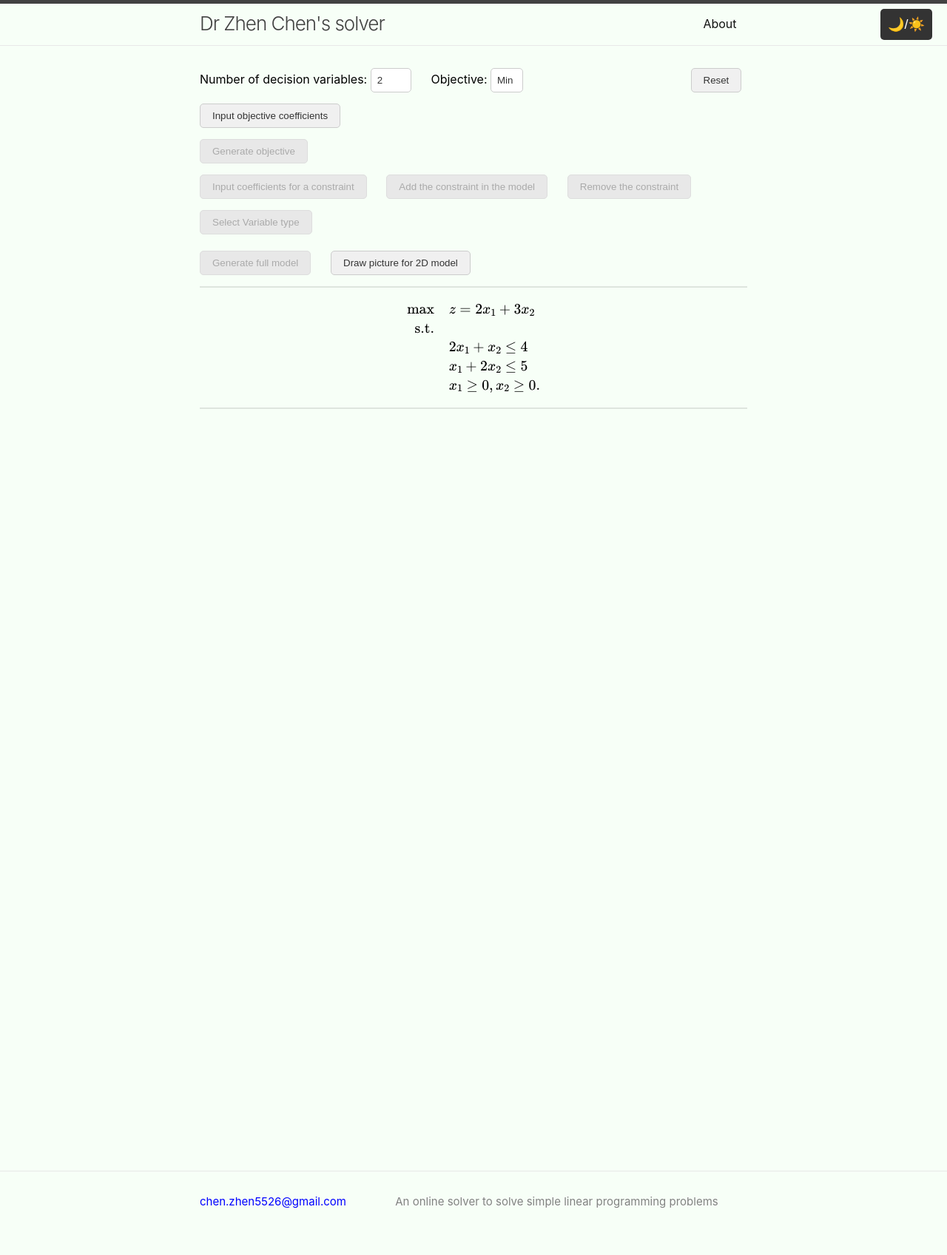
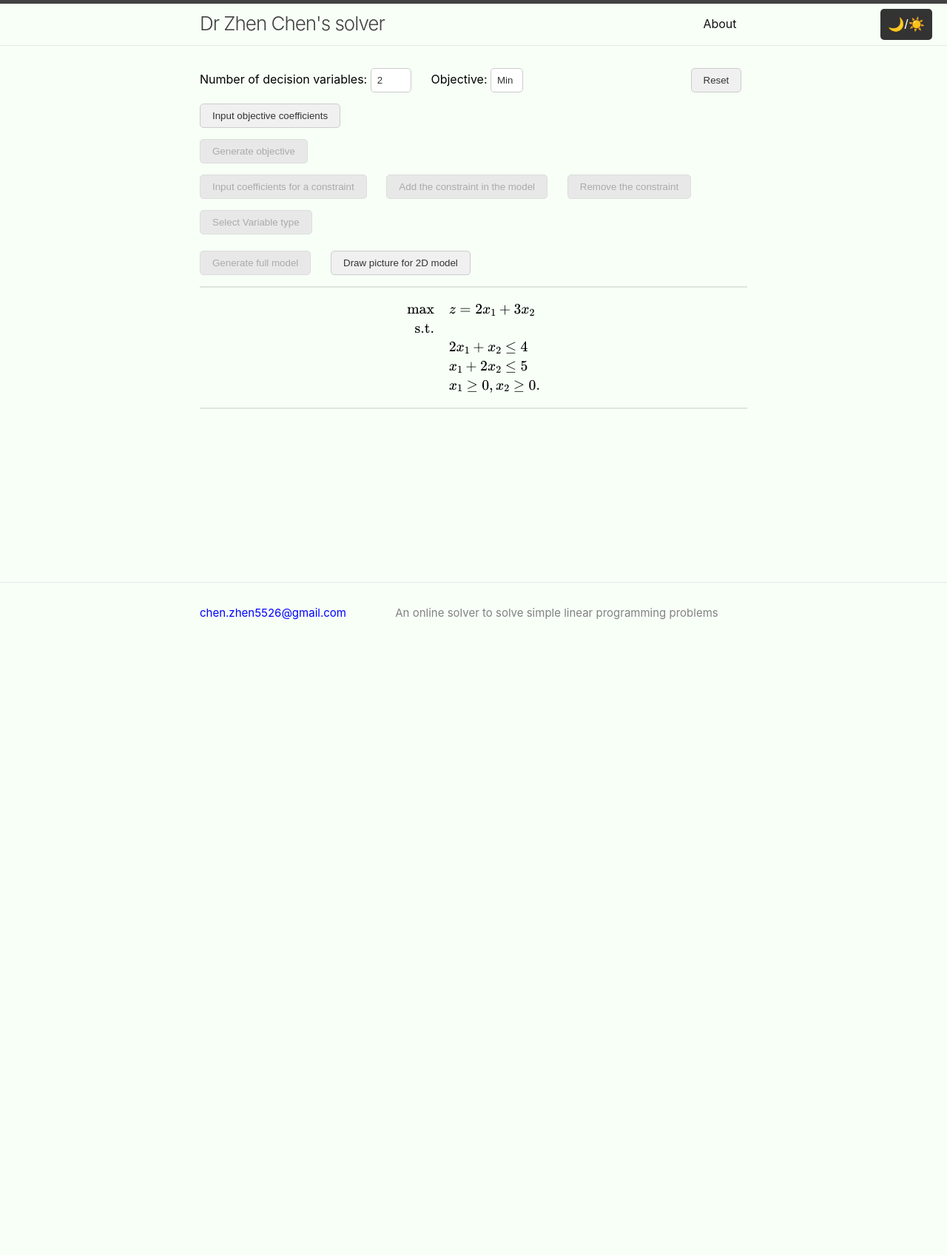
Before and after one commit to RobinChen121/online-solver, a Jekyll site: the page built from page_test.html, in a window 1280 px wide. Shown: the whole page at 74% size. Built offline with Jekyll 4.4.1, drawn with Linux system fonts in a browser that asks for light colours; after the commit the page ends 900 px from its top, so only the background shows below that.

Commit message:
Update page_test.html

```diff
--- a/page_test.html
+++ b/page_test.html
@@ -96,7 +96,7 @@ layout: home
     &x_1\geq 0, x_2\geq 0.
     \end{aligned}\]</p>
 <hr style="border: 1px solid rgba(0, 0, 0, 0.1);">
-<div id="calculator" style="width: 1200px; height: 1000px;"></div>
+<div id="calculator" style="width: 80%; height: 80%;"></div>
 
 </body>
 <script>
```
